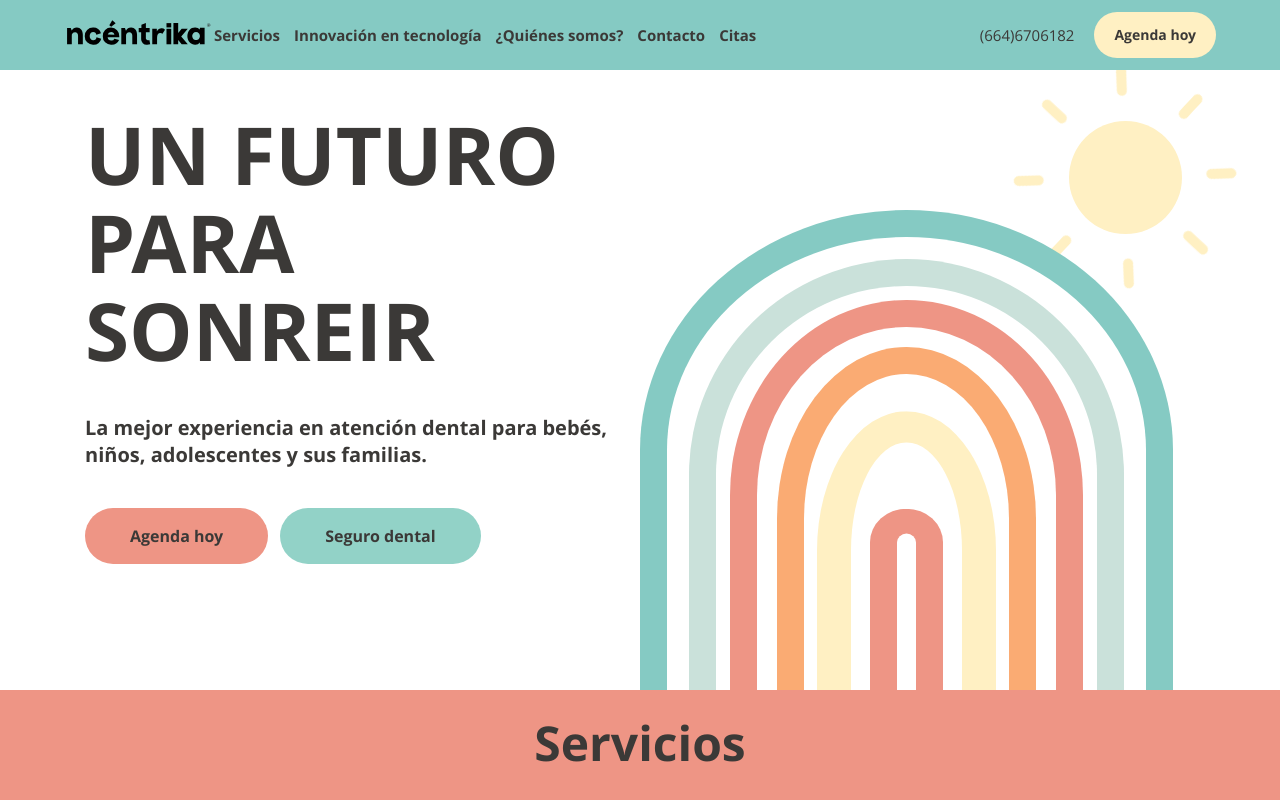
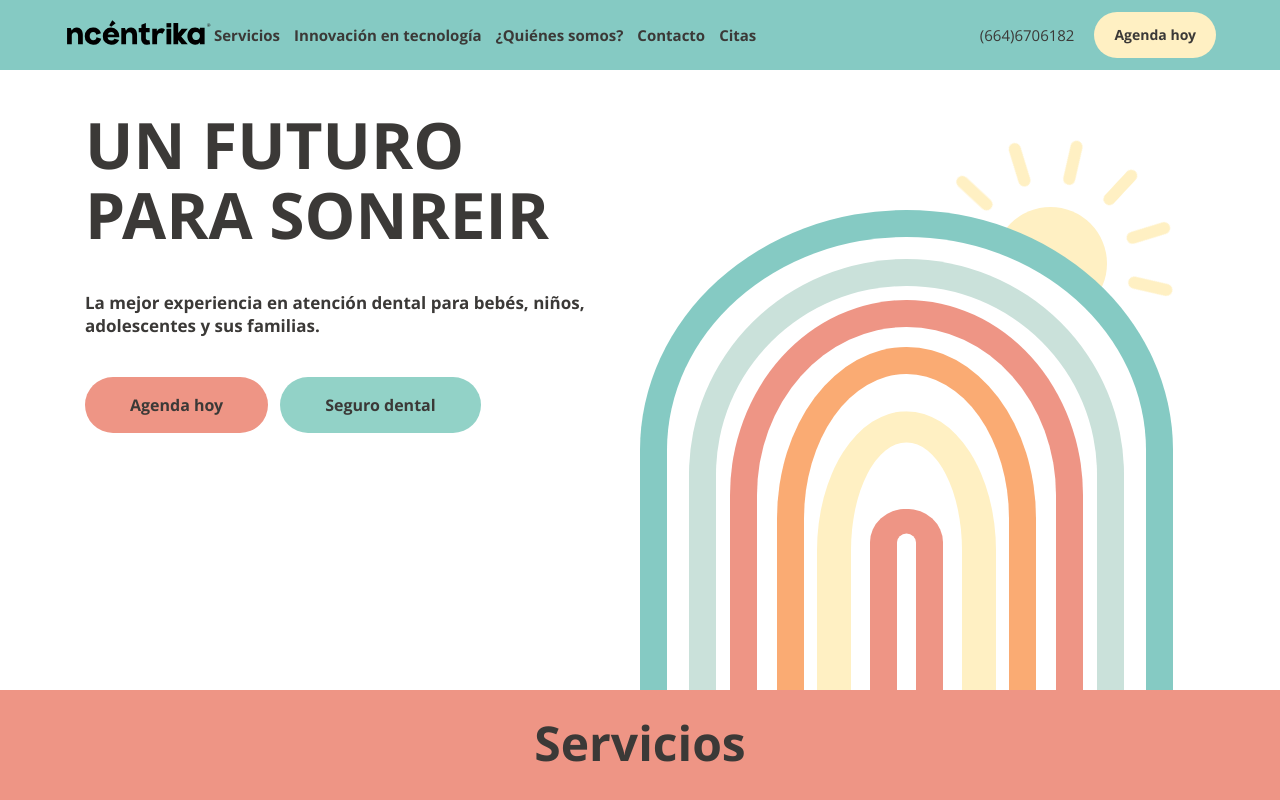
Before and after one commit to isra-fs/ncentrika, a React (Create React App) app: page / in a window 1280 px wide. Shown: the top 800 px of the page. Built offline with nearby package versions, Linux system fonts and the light colour scheme.

Commit message:
Tuck the hero sun behind the rainbow and scale the slogan down.
The outer arch now masks the sun, rays are larger and denser, and the left copy is smaller so the rainbow stays dominant.

Co-authored-by: Cursor <cursoragent@cursor.com>

```diff
--- a/public/css/home.css
+++ b/public/css/home.css
@@ -23,13 +23,13 @@
     margin-top: 20px;
     margin-bottom: 40px;
     color: var(--color-text);
-    font-size: 80px;
+    font-size: 64px;
     line-height: 110%;
     font-family: var(--font-bold);
 }
 .home-slogan p{
     color: var(--color-text);
-    font-size: 20px;
+    font-size: 17px;
     font-family: var(--font-bold);
     margin-bottom: 40px;
 }
@@ -64,8 +64,8 @@
 
 .rainbow-sun{
     position: absolute;
-    top: -28%;
-    right: -10%;
+    top: -10%;
+    right: 4%;
     width: 38%;
     aspect-ratio: 1;
     z-index: 0;
@@ -83,13 +83,13 @@
     position: absolute;
     left: 50%;
     top: 50%;
-    width: 10px;
-    height: 15cqw;
-    margin-left: -5px;
-    margin-top: calc(-28cqw - 12cqw - 15cqw);
+    width: 12px;
+    height: 22cqw;
+    margin-left: -6px;
+    margin-top: calc(-28cqw - 12cqw - 22cqw);
     background: var(--color-yellow);
     border-radius: 999px;
-    transform-origin: 5px calc(28cqw + 12cqw + 15cqw);
+    transform-origin: 6px calc(28cqw + 12cqw + 22cqw);
     transform: rotate(var(--ray));
 }
 
@@ -128,7 +128,11 @@
     pointer-events: none;
 }
 
-.rainbow-band.b1{ --off: 0; --c: var(--color-aqua); }
+.rainbow-band.b1{
+    --off: 0;
+    --c: var(--color-aqua);
+    background: var(--color-white);
+}
 .rainbow-band.b2{ --off: calc(var(--band) + var(--g1)); --c: var(--color-menta); }
 .rainbow-band.b3{ --off: calc(2 * var(--band) + var(--g1) + var(--g2)); --c: var(--color-coral-new); }
 .rainbow-band.b4{ --off: calc(3 * var(--band) + var(--g1) + var(--g2) + var(--g3)); --c: var(--color-orange); }
@@ -198,7 +202,7 @@
         order: 2;
     }
     .home-slogan  h1{
-        font-size: 40px;
+        font-size: 36px;
         margin-top: 8px;
     }
     .home-visual{
@@ -214,8 +218,8 @@
         height: 100%;
     }
     .rainbow-sun{
-        top: -18%;
-        right: -4%;
+        top: -2%;
+        right: 8%;
         width: 32%;
     }
     .rainbow-stack{
--- a/src/components/Home.js
+++ b/src/components/Home.js
@@ -2,7 +2,7 @@ import React from 'react';
 import { AppoinmentButton, GeneralButton } from './Button';
 
 const RAINBOW_BANDS = ['b1', 'b2', 'b3', 'b4', 'b5', 'b6'];
-const SUN_RAYS = [0, 45, 90, 135, 180, 225, 270, 315];
+const SUN_RAYS = [0, 30, 60, 90, 120, 150, 180, 210, 240, 270, 300, 330];
 
 const Home = () => {
     const openDentalInsurance = () => {
```
